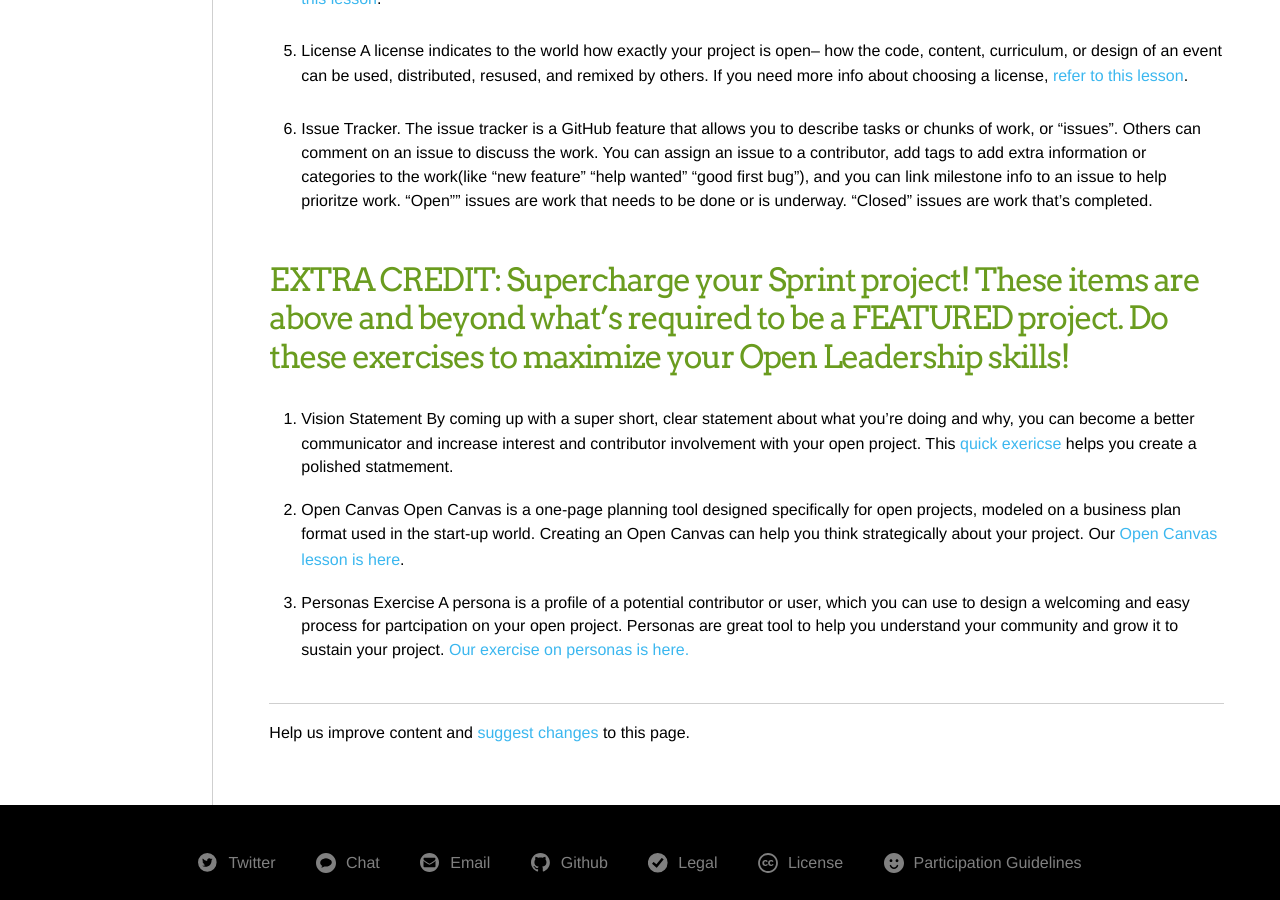
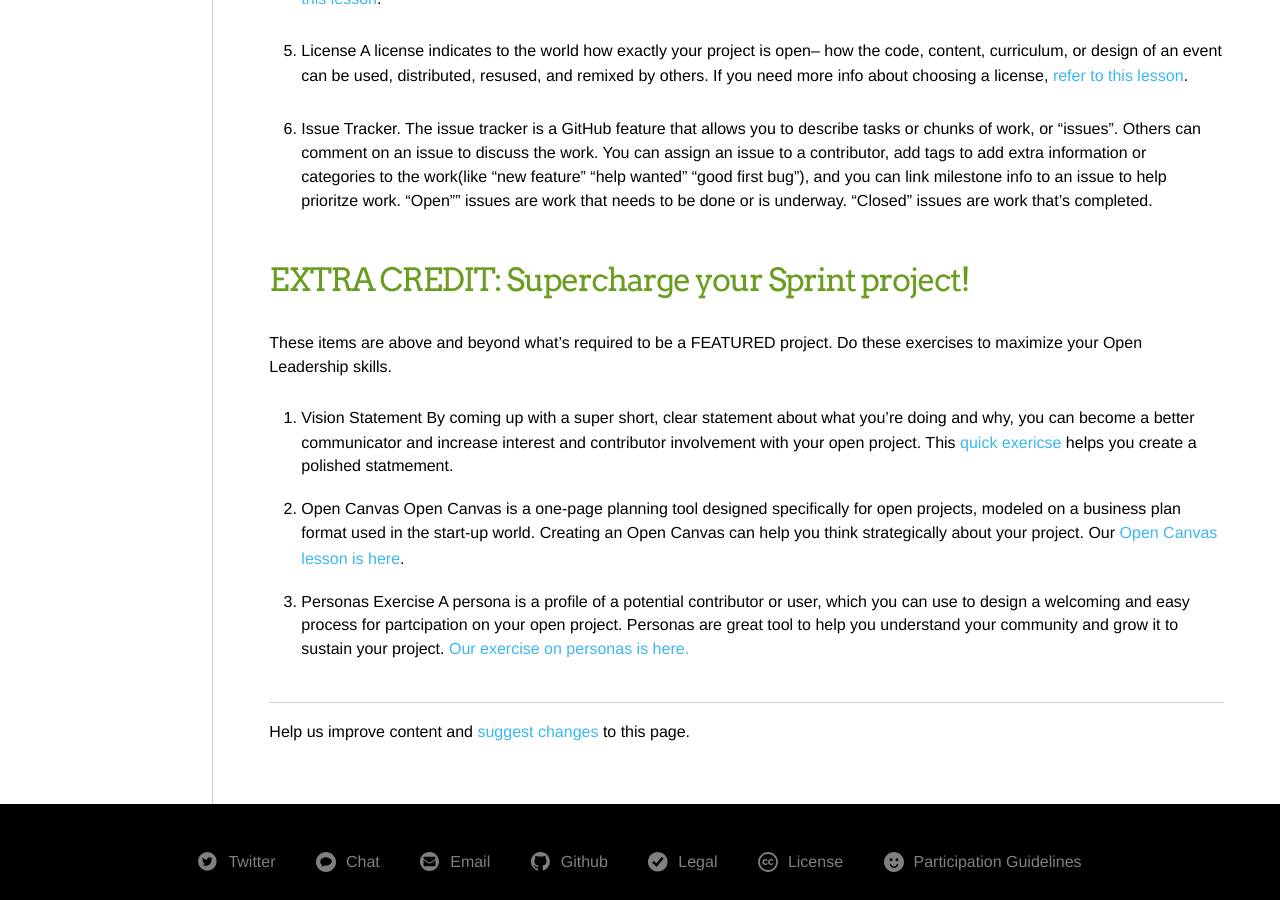
Before and after one commit to mozilla/global-sprint, a Jekyll site: the page built from _articles/project-requirements.md, in a window 1280 px wide and 900 px high, scrolled down 1395 px. Built offline with Jekyll 4.4.1, drawn with Linux system fonts in a browser that asks for light colours; comment, search, counter and statistics services are not loaded; a style sheet for code colours, icons or effects is not loaded.

```diff
--- a/_articles/project-requirements.md
+++ b/_articles/project-requirements.md
@@ -35,7 +35,9 @@ A license indicates to the world how exactly your project is open-- how the code
 6. **Issue Tracker.**
 The issue tracker is a GitHub feature that allows you to describe tasks or chunks of work, or "issues". Others can comment on an issue to discuss the work. You can assign an issue to a contributor, add tags to add extra information or categories to the work(like "new feature" "help wanted" "good first bug"), and you can link milestone info to an issue to help prioritze work. "Open"" issues are work that needs to be done or is underway. "Closed" issues are work that's completed.
 
-### EXTRA CREDIT: Supercharge your Sprint project! These items are above and beyond what's required to be a FEATURED project. Do these exercises to maximize your Open Leadership skills!
+### EXTRA CREDIT: Supercharge your Sprint project!
+
+These items are above and beyond what's required to be a FEATURED project. Do these exercises to maximize your Open Leadership skills.
 
 1. Vision Statement
 By coming up with a super short, clear statement about what you're doing and why, you can become a better communicator and increase interest and contributor involvement with your open project. This [quick exericse](https://mozilla.github.io/open-leadership-training-series/articles/introduction-to-open-leadership/stating-your-project-vision/) helps you create a polished statmement.
```
